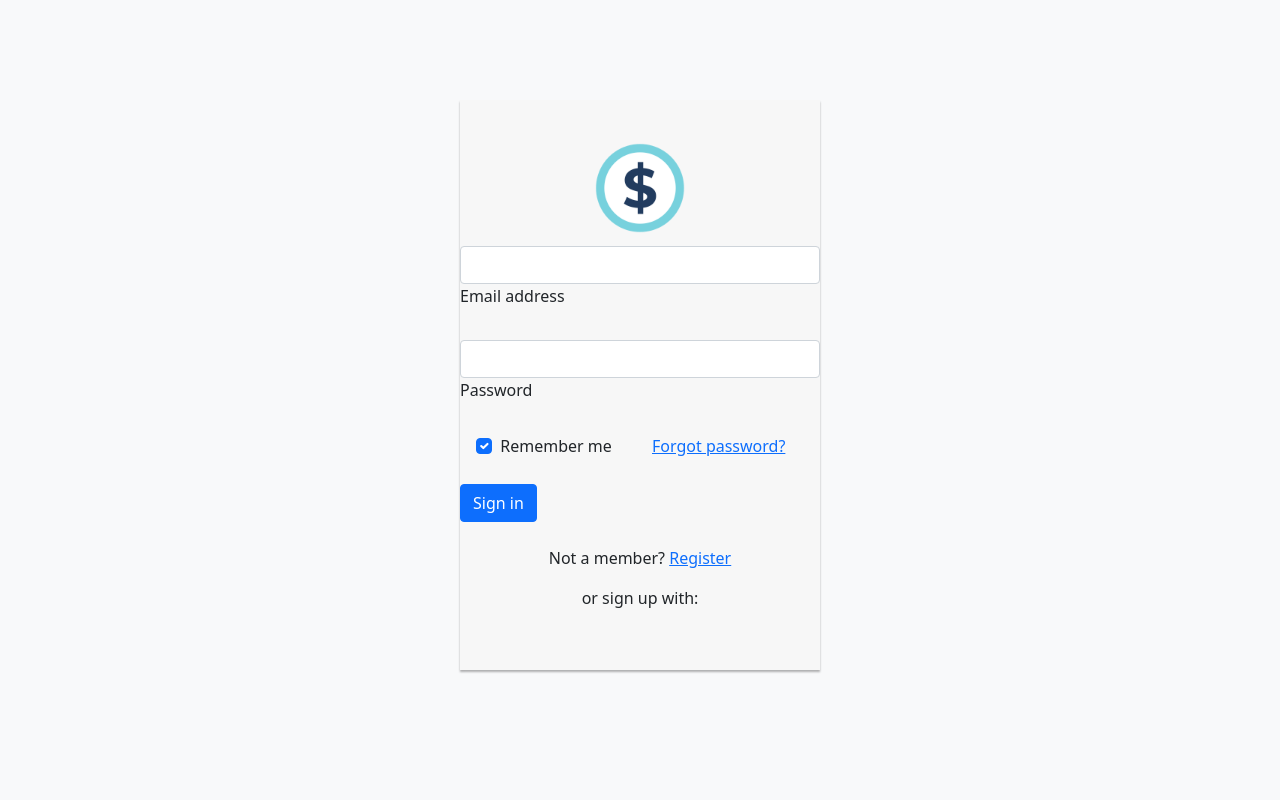
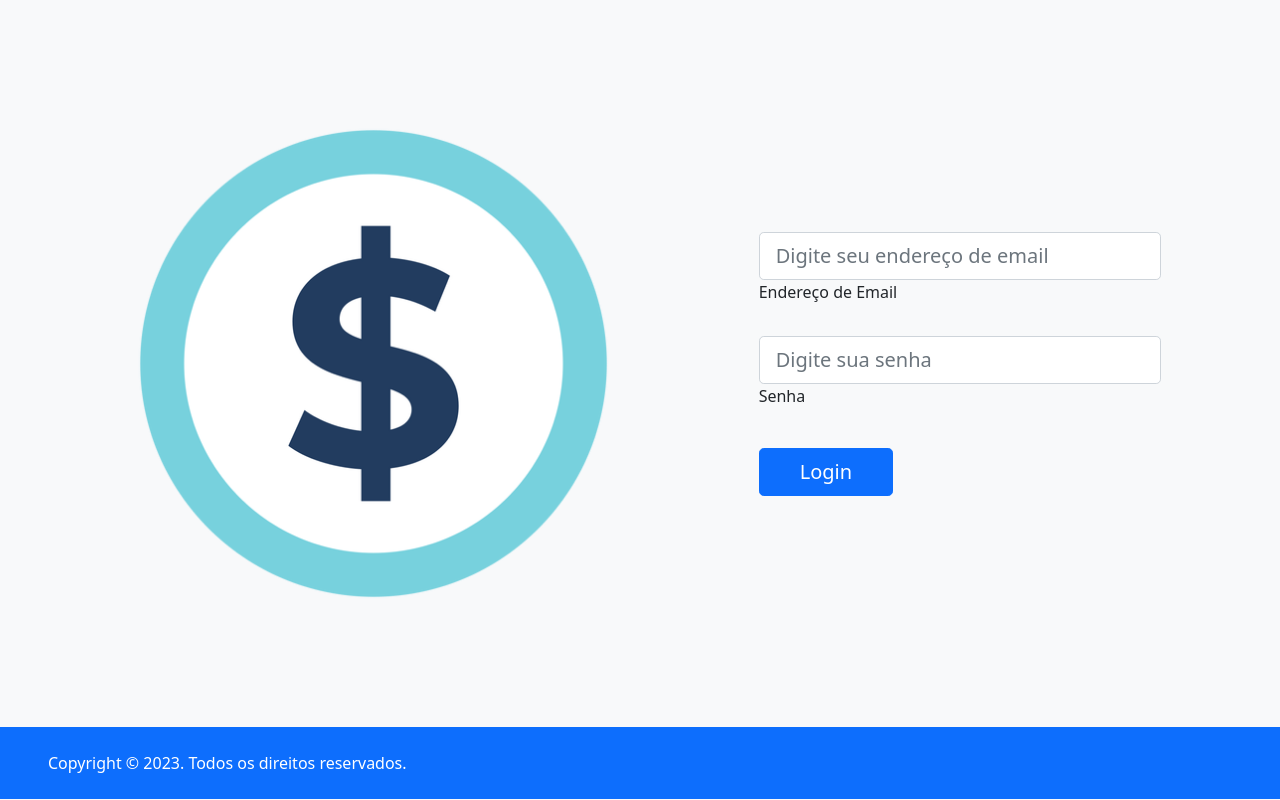
Before and after one commit to mm490514/financeiro, a PHP site: page / in a window 1280 px wide. Run offline with PHP 8.4, Linux system fonts and the light colour scheme; data that the repository does not hold is empty.

Commit message:
Tela de Login

```diff
--- a/css/estilo-login.css
+++ b/css/estilo-login.css
@@ -44,9 +44,9 @@
     margin-top: 20px;
     padding: 40px 0px 20px 0px;
     background-color: #f7f7f7;
-    -moz-box-shadow: 0px 2px 2px rgba(0, 0, 0, 0.3);
-    -webkit-box-shadow: 0px 2px 2px rgba(0, 0, 0, 0.3);
-    box-shadow: 0px 2px 2px rgba(0, 0, 0, 0.3);
+    -moz-box-shadow: 0px 2px 2px rgba(10, 10, 10, 0);
+    -webkit-box-shadow: 0px 2px 2px rgba(0, 0, 0, 0);
+    box-shadow: 0px 2px 2px rgba(0, 0, 0, 0);
     margin: 0 auto;
     max-width: 360px;
     margin-top:100px;
@@ -93,3 +93,19 @@ height: calc(100% - 73px);
 height: 100%;
 }
 }
+
+.divider:after,
+.divider:before {
+content: "";
+flex: 1;
+height: 1px;
+background: #eee;
+}
+.h-custom {
+height: calc(100% - 73px);
+}
+@media (max-width: 450px) {
+.h-custom {
+height: 100%;
+}
+}
--- a/index.php
+++ b/index.php
@@ -12,11 +12,11 @@ $query2 = $pdo->query("SELECT * from niveis where nivel = 'Administrador' ");
 $res2 = $query2->fetchAll(PDO::FETCH_ASSOC);
 $total_reg2 = @count($res2);
 
-if($total_reg == 0){
+if ($total_reg == 0) {
     $pdo->query("INSERT INTO usuarios SET nome = '$nome_admin', email = '$email_adm', senha = '123', nivel = 'Administrador' ");
 }
 
-if($total_reg2 == 0){
+if ($total_reg2 == 0) {
     $pdo->query("INSERT INTO niveis SET nivel = 'Administrador'");
 }
 
@@ -26,7 +26,7 @@ $query = $pdo->query("SELECT * from clientes where id = 1 ");
 $res = $query->fetchAll(PDO::FETCH_ASSOC);
 $total_reg_cli = @count($res);
 
-if($total_reg_cli == 0){
+if ($total_reg_cli == 0) {
     $pdo->query("INSERT INTO clientes SET id = 1, nome = 'Diversos', email = 'cliente@cliente.com', pessoa = 'Física', doc = '000.000.000-50', ativo = 'Sim', data = curDate() ");
 }
 
@@ -38,7 +38,7 @@ $query = $pdo->query("SELECT * from fornecedores where id = 1 ");
 $res = $query->fetchAll(PDO::FETCH_ASSOC);
 $total_reg_cli = @count($res);
 
-if($total_reg_cli == 0){
+if ($total_reg_cli == 0) {
     $pdo->query("INSERT INTO fornecedores SET id = 1, nome = 'Diversos', email = 'fornecedor@fornecedor.com', pessoa = 'Física', doc = '000.000.000-60', ativo = 'Sim', data = curDate() ");
 }
 
@@ -46,14 +46,15 @@ if($total_reg_cli == 0){
 //ROTINA PARA GERAR AS COBRANÇAS POR EMAIL
 $query_cob = $pdo->query("SELECT * from cobrancas where data = curDate()");
 $res_cob = $query_cob->fetchAll(PDO::FETCH_ASSOC);
-if(@count($res_cob) == 0){
+if (@count($res_cob) == 0) {
 
     $query = $pdo->query("SELECT * from contas_receber where vencimento = curDate() and status = 'Pendente' ");
     $res = $query->fetchAll(PDO::FETCH_ASSOC);
     $linhas_cob = @count($res);
-    if($linhas_cob > 0){
-        for($i=0; $i < @count($res); $i++){
-            foreach ($res[$i] as $key => $value){}
+    if ($linhas_cob > 0) {
+        for ($i = 0; $i < @count($res); $i++) {
+            foreach ($res[$i] as $key => $value) {
+            }
             $cliente = $res[$i]['cliente'];
             $descricao = $res[$i]['descricao'];
             $valor = $res[$i]['valor'];
@@ -61,20 +62,17 @@ $query = $pdo->query("SELECT * from contas_receber where vencimento = curDate()
 
             $query1 = $pdo->query("SELECT * from clientes where id = '$cliente' ");
             $res1 = $query1->fetchAll(PDO::FETCH_ASSOC);
-            if(@count($res1) > 0){
+            if (@count($res1) > 0) {
                 $nome_cliente = $res1[0]['nome'];
                 $email_cliente = $res1[0]['email'];
 
                 $destinatario = $email_cliente;
                 $assunto = $nome_sistema . ' - Sua conta vence Hoje';
-                $mensagem = utf8_decode('Olá '.$nome_cliente. "\r\n"."\r\n" . 'Sua conta '.$descricao. ' no valor de '.$valor. ' está vencendo hoje, se já pagou ignore nosso email! ');
-                $cabecalhos = "From: ".$email_adm;
+                $mensagem = utf8_decode('Olá ' . $nome_cliente . "\r\n" . "\r\n" . 'Sua conta ' . $descricao . ' no valor de ' . $valor . ' está vencendo hoje, se já pagou ignore nosso email! ');
+                $cabecalhos = "From: " . $email_adm;
                 @mail($destinatario, $assunto, $mensagem, $cabecalhos);
-
             }
-
         }
-
     }
 
     $pdo->query("INSERT INTO cobrancas set data = curDate(), quantidade = '$linhas_cob' ");
@@ -83,6 +81,7 @@ $query = $pdo->query("SELECT * from contas_receber where vencimento = curDate()
 ?>
 <!DOCTYPE html>
 <html>
+
 <head>
     <meta name="viewport" content="width=device-width, initial-scale=1, shrink-to-fit=no">
     <meta name="description" content="">
@@ -99,74 +98,57 @@ $query = $pdo->query("SELECT * from contas_receber where vencimento = curDate()
 
     <title><?php echo $nome_sistema ?></title>
 </head>
+
 <body class="bg-light">
 
 
-<div class="container">
-    <div class="row">
-        <div class="">
 
-            <div class="account-wall">
-                <img class="profile-img" src="img/logo.png"
-                    alt="">
-                    <form>
+
+
+
+    <section class="vh-100">
+        <div class="container-fluid h-custom">
+            <div class="row d-flex justify-content-center align-items-center h-100">
+                <div class="col-md-9 col-lg-6 col-xl-5">
+                    <img src="img/logo.png" class="img-fluid" alt="Sample image">
+                </div>
+                <div class="col-md-8 col-lg-6 col-xl-4 offset-xl-1">
+                    <form method="post" action="autenticar.php">
                         <!-- Email input -->
                         <div class="form-outline mb-4">
-    <input type="email" id="form2Example1" class="form-control" />
-    <label class="form-label" for="form2Example1">Email address</label>
+                            <input type="email" name="email" id="form3Example3" class="form-control form-control-lg" placeholder="Digite seu endereço de email" />
+                            <label class="form-label" for="form3Example3">Endereço de Email</label>
                         </div>
 
                         <!-- Password input -->
-  <div class="form-outline mb-4">
-    <input type="password" id="form2Example2" class="form-control" />
-    <label class="form-label" for="form2Example2">Password</label>
+                        <div class="form-outline mb-3">
+                            <input type="password" name="senha" id="form3Example4" class="form-control form-control-lg" placeholder="Digite sua senha" />
+                            <label class="form-label" for="form3Example4">Senha</label>
                         </div>
 
-  <!-- 2 column grid layout for inline styling -->
-  <div class="row mb-4">
-    <div class="col d-flex justify-content-center">
-      <!-- Checkbox -->
-      <div class="form-check">
-        <input class="form-check-input" type="checkbox" value="" id="form2Example31" checked />
-        <label class="form-check-label" for="form2Example31"> Remember me </label>
-      </div>
+                        <div class="text-center text-lg-start mt-4 pt-2">
+                            <button type="submit" class="btn btn-primary btn-lg" style="padding-left: 2.5rem; padding-right: 2.5rem;">Login</button>
+
                         </div>
 
-    <div class="col">
-      <!-- Simple link -->
-      <a href="#!">Forgot password?</a>
-    </div>
-  </div>
-
-  <!-- Submit button -->
-  <button type="button" class="btn btn-primary btn-block mb-4">Sign in</button>
-
-  <!-- Register buttons -->
-  <div class="text-center">
-    <p>Not a member? <a href="#!">Register</a></p>
-    <p>or sign up with:</p>
-    <button type="button" class="btn btn-link btn-floating mx-1">
-      <i class="fab fa-facebook-f"></i>
-    </button>
-
-    <button type="button" class="btn btn-link btn-floating mx-1">
-      <i class="fab fa-google"></i>
-    </button>
-
-    <button type="button" class="btn btn-link btn-floating mx-1">
-      <i class="fab fa-twitter"></i>
-    </button>
-
-    <button type="button" class="btn btn-link btn-floating mx-1">
-      <i class="fab fa-github"></i>
-    </button>
-  </div>
                     </form>
-            </div>
-
                 </div>
             </div>
         </div>
+        <div class="d-flex flex-column flex-md-row text-center text-md-start justify-content-between py-4 px-4 px-xl-5 bg-primary">
+            <!-- Copyright -->
+            <div class="text-white mb-3 mb-md-0">
+                Copyright © 2023. Todos os direitos reservados.
+            </div>
+            <!-- Copyright -->
+
+
+        </div>
+    </section>
+
+
+
 
 </body>
+
 </html>
```
Lines whose indentation alone changed are shown as unchanged.
